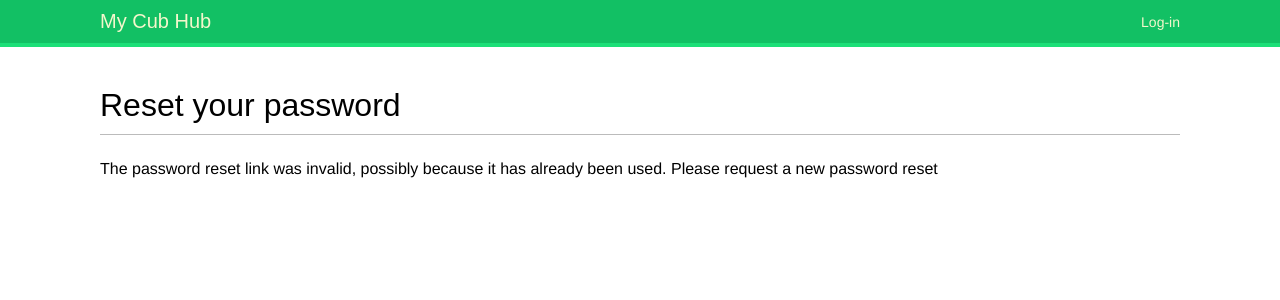
After one commit to jrees/my_cub_hub, a Django app: a page that uses account/templates/registration/password_reset_confirm.html in a window 1280 px wide. The commit adds this page. Shown: the top 300 px of the page. Run offline with Django 3.2, Linux system fonts and the light colour scheme; some web fonts are replaced.

Commit message:
Added password reset feature
Need to implement proper email functionality for deployment though.

```diff
--- a/account/templates/registration/login.html
+++ b/account/templates/registration/login.html
@@ -19,5 +19,6 @@
             <input type="hidden" name="next" value="{{ next }}" />
             <p><input type="submit" value="Log-in"></p>
         </form>
+        <p><a href="{%  url "password_reset" %}">Forgotten your password></p>
     </div>
 {%  endblock %}
--- /dev/null
+++ b/account/templates/registration/password_reset_confirm.html
@@ -0,0 +1,17 @@
+{%  extends "base.html" %}
+
+{% block title %}Reset your password{% endblock %}
+
+{%  block content %}
+    <h1>Reset your password</h1>
+    {%  if validlink %}
+        <p>Please enter your new password twice:</p>
+        <form action="." method="post">
+            {{  form.as_p }}
+            {%  csrf_token %}
+            <p><input type="submit" value="Change my password" /></p>
+        </form>
+    {% else %}
+        <p>The password reset link was invalid, possibly because it has already been used. Please request a new password reset</p>
+    {% endif %}
+{%  endblock %}
--- /dev/null
+++ b/account/templates/registration/password_reset_email.html
@@ -0,0 +1,3 @@
+Someone asked for password reset for email {{ email }}. Follow the link below:
+{{ protocol }}://{{ domain }}{% url "password_reset_confirm" uidb64=uid token=token %}
+Your username, in case you've forgotten: {{ user.get_username }}
--- a/account/urls.py
+++ b/account/urls.py
@@ -16,4 +16,17 @@ urlpatterns = [
         auth_views.password_change_done,
         name="password_change_done"),
 
-]
+    # restore passwordd urls
+    url(r'^password-reset/$',
+        auth_views.password_reset,
+        name="password_reset"),
+    url(r'^password-reset/done/$',
+        auth_views.password_reset_done,
+        name="password_reset_done"),
+    url(r'^password-reset/confirm/(?P<uidb64>[-\w]+)/(?P<token>[-\w]+)/$',
+        auth_views.password_reset_confirm,
+        name='password_reset_confirm'),
+    url(r'^password-reset/complete/$',
+        auth_views.password_reset_complete,
+        name="password_reset_complete"),
+    ]
--- a/my_cub_hub/settings.py
+++ b/my_cub_hub/settings.py
@@ -124,3 +124,5 @@ STATIC_URL = '/static/'
 LOGIN_REDIRECT_URL = reverse_lazy('dashboard')
 LOGIN_URL = reverse_lazy('login')
 LOGOUT_URL = reverse_lazy('logout')
+
+EMAIL_BACKEND = 'django.core.mail.backends.console.EmailBackend'
```
Also changed, not shown: account/templates/registration/password_reset_complete.html (added, +8 -0 lines), account/templates/registration/password_reset_done.html (added, +9 -0 lines), account/templates/registration/password_reset_form.html (added, +13 -0 lines), db.sqlite3, 1 other file.
